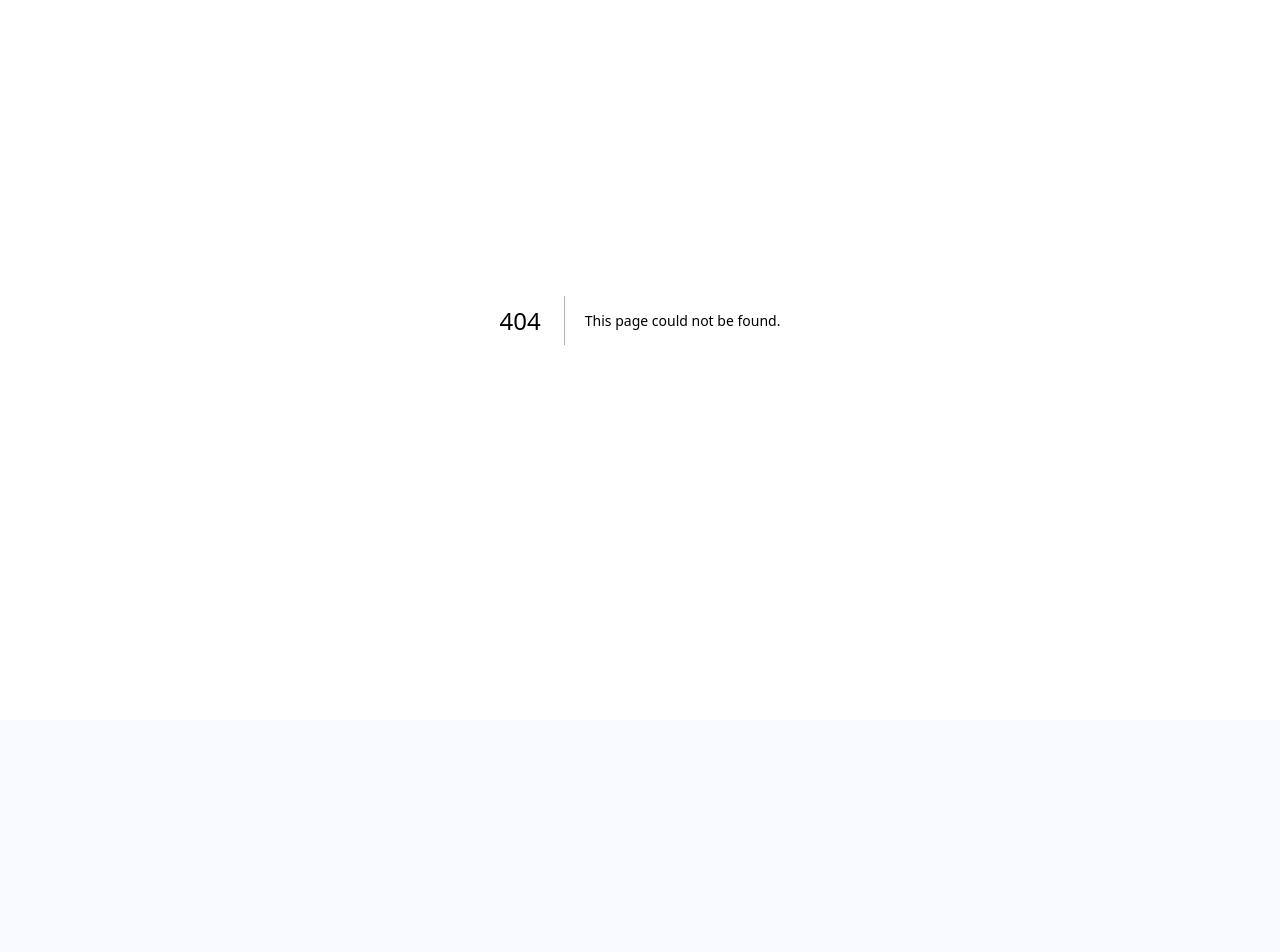
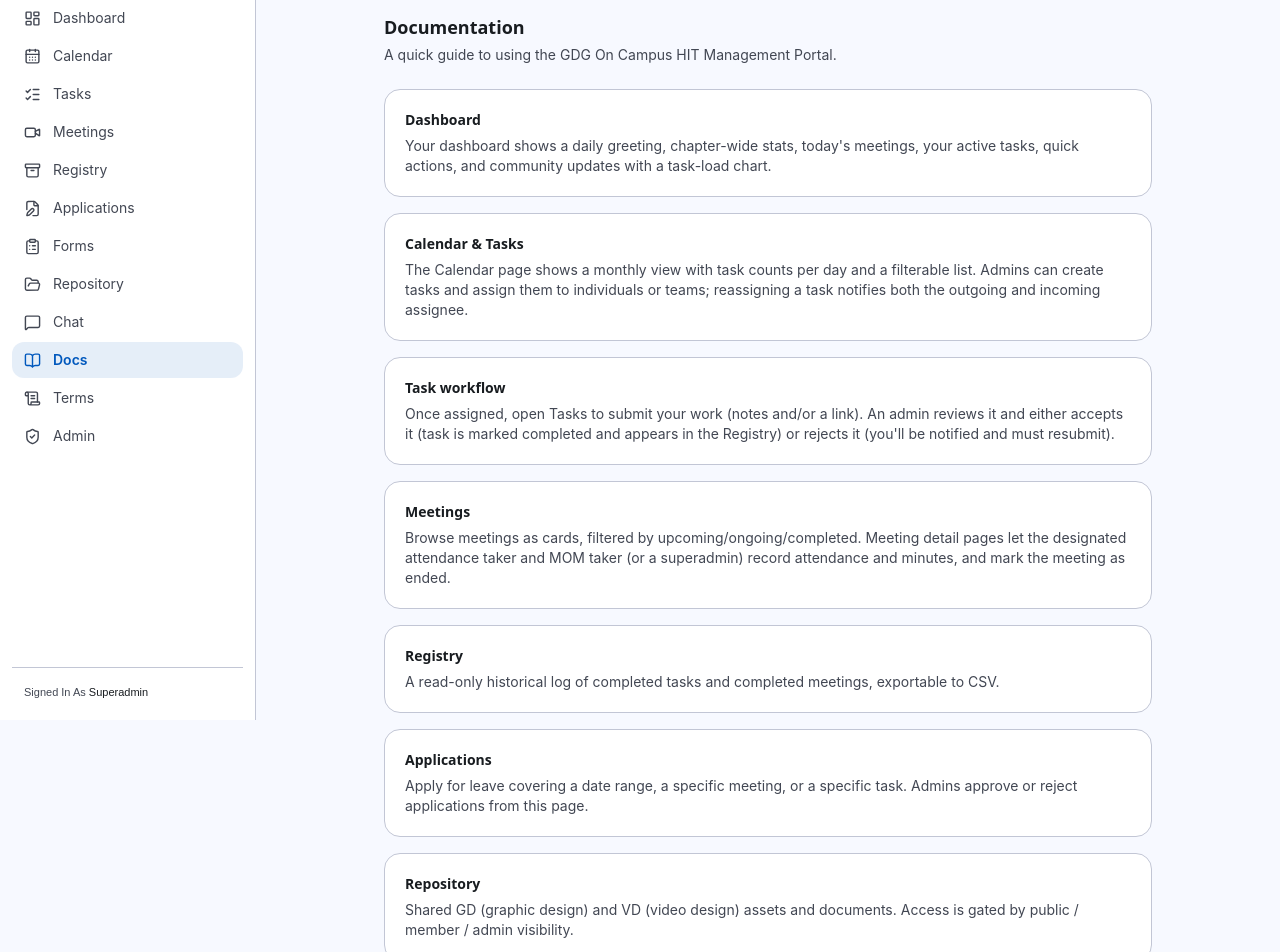
Before and after one commit to Souvik-Dey-2029/management_server_Frontend, a Next.js app in the folder web/: page /docs in a window 1280 px wide. Before the commit this address had no page. Shown: the part 80-1032 px from the top of the page. Before the commit the page ends 800 px from the top, so only its background shows below. Built offline with nearby package versions, Linux system fonts and the light colour scheme.

Commit message:
Add repository and docs pages

```diff
--- /dev/null
+++ b/web/src/app/(app)/docs/page.tsx
@@ -0,0 +1,63 @@
+const SECTIONS = [
+  {
+    title: "Dashboard",
+    body: "Your dashboard shows a daily greeting, chapter-wide stats, today's meetings, your active tasks, quick actions, and community updates with a task-load chart.",
+  },
+  {
+    title: "Calendar & Tasks",
+    body: "The Calendar page shows a monthly view with task counts per day and a filterable list. Admins can create tasks and assign them to individuals or teams; reassigning a task notifies both the outgoing and incoming assignee.",
+  },
+  {
+    title: "Task workflow",
+    body: "Once assigned, open Tasks to submit your work (notes and/or a link). An admin reviews it and either accepts it (task is marked completed and appears in the Registry) or rejects it (you'll be notified and must resubmit).",
+  },
+  {
+    title: "Meetings",
+    body: "Browse meetings as cards, filtered by upcoming/ongoing/completed. Meeting detail pages let the designated attendance taker and MOM taker (or a superadmin) record attendance and minutes, and mark the meeting as ended.",
+  },
+  {
+    title: "Registry",
+    body: "A read-only historical log of completed tasks and completed meetings, exportable to CSV.",
+  },
+  {
+    title: "Applications",
+    body: "Apply for leave covering a date range, a specific meeting, or a specific task. Admins approve or reject applications from this page.",
+  },
+  {
+    title: "Repository",
+    body: "Shared GD (graphic design) and VD (video design) assets and documents. Access is gated by public / member / admin visibility.",
+  },
+  {
+    title: "Forms",
+    body: "Active forms accept one submission per person until their deadline. Expired forms and your past submissions remain visible for reference.",
+  },
+  {
+    title: "Chat",
+    body: "Simple channel-based messaging for team communication, refreshed automatically.",
+  },
+  {
+    title: "Admin",
+    body: "Admins can manage member authority/status and review submitted applications from the Admin section. Only superadmins can grant admin or superadmin authority.",
+  },
+];
+
+export default function DocsPage() {
+  return (
+    <div className="max-w-3xl mx-auto space-y-6">
+      <div>
+        <h1 className="text-lg font-semibold">Documentation</h1>
+        <p className="text-sm mt-1" style={{ color: "var(--color-muted)" }}>
+          A quick guide to using the GDG On Campus HIT Management Portal.
+        </p>
+      </div>
+      <div className="space-y-4">
+        {SECTIONS.map((s) => (
+          <div key={s.title} className="card p-5">
+            <h2 className="text-sm font-semibold mb-1.5">{s.title}</h2>
+            <p className="text-sm" style={{ color: "var(--color-muted)" }}>{s.body}</p>
+          </div>
+        ))}
+      </div>
+    </div>
+  );
+}
--- /dev/null
+++ b/web/src/app/(app)/repository/page.tsx
@@ -0,0 +1,126 @@
+"use client";
+
+import { useState } from "react";
+import { atLeast, useAuth } from "@/components/AuthProvider";
+import Modal from "@/components/Modal";
+import { Badge, EmptyState } from "@/components/ui";
+import { Plus, FileText, Download, Lock } from "lucide-react";
+
+interface Asset {
+  id: string; title: string; description: string | null; category: string;
+  access_level: string; external_url: string | null; mime_type: string | null;
+}
+
+export default function RepositoryPage() {
+  const { user } = useAuth();
+  const data = { assets: [] };
+  const mutate = () => {};
+  const [showAdd, setShowAdd] = useState(false);
+
+  return (
+    <div className="max-w-5xl mx-auto space-y-4">
+      <div className="flex items-center justify-between">
+        <h1 className="text-lg font-semibold">Repository</h1>
+        {atLeast(user?.authority, "member") && (
+          <button onClick={() => setShowAdd(true)} className="flex items-center gap-1.5 rounded-lg px-3 py-2 text-sm font-medium text-white" style={{ background: "var(--color-blue)" }}>
+            <Plus size={15} /> Add asset
+          </button>
+        )}
+      </div>
+
+      <div className="grid md:grid-cols-2 lg:grid-cols-3 gap-4">
+        {data?.assets.map((a: Asset) => (
+          <div key={a.id} className="card p-4">
+            <div className="flex items-start justify-between">
+              <FileText size={18} style={{ color: "var(--color-blue)" }} />
+              <Badge tone={a.category === "gd" ? "blue" : a.category === "vd" ? "green" : "neutral"}>{a.category.toUpperCase()}</Badge>
+            </div>
+            <p className="text-sm font-medium mt-2">{a.title}</p>
+            {a.description && <p className="text-xs mt-1" style={{ color: "var(--color-muted)" }}>{a.description}</p>}
+            <div className="flex items-center justify-between mt-3">
+              <span className="flex items-center gap-1 text-[11px]" style={{ color: "var(--color-muted)" }}>
+                <Lock size={11} /> {a.access_level}
+              </span>
+              <a href="#" onClick={(e) => { e.preventDefault(); console.log("Backend integration pending"); }} className="flex items-center gap-1 text-xs font-medium" style={{ color: "var(--color-blue)" }}>
+                <Download size={13} /> Open
+              </a>
+            </div>
+          </div>
+        ))}
+      </div>
+      {(data?.assets.length ?? 0) === 0 && <EmptyState title="Repository is empty" body="Essential GD/VD assets and documents will appear here." />}
+
+      {showAdd && <AddAssetModal onClose={() => setShowAdd(false)} onDone={() => { setShowAdd(false); mutate(); }} />}
+    </div>
+  );
+}
+
+function AddAssetModal({ onClose, onDone }: { onClose: () => void; onDone: () => void }) {
+  const [title, setTitle] = useState("");
+  const [description, setDescription] = useState("");
+  const [category, setCategory] = useState<"gd" | "vd" | "general" | "document">("general");
+  const [accessLevel, setAccessLevel] = useState<"public" | "member" | "admin">("member");
+  const [externalUrl, setExternalUrl] = useState("");
+  const [error, setError] = useState<string | null>(null);
+  const [busy, setBusy] = useState(false);
+
+  async function submit(e: React.FormEvent) {
+    e.preventDefault();
+    setBusy(true);
+    setError(null);
+    try {
+      // TODO: Connect Backend API
+      console.log("Backend integration pending", { title, description, category, accessLevel, externalUrl });
+      onDone();
+    } catch (err) {
+      setError(err instanceof Error ? err.message : "Failed to add asset");
+    } finally {
+      setBusy(false);
+    }
+  }
+
+  return (
+    <Modal title="Add repository asset" onClose={onClose}>
+      <form onSubmit={submit} className="space-y-3">
+        {error && <p className="text-sm rounded-lg px-3 py-2" style={{ background: "#fdecea", color: "var(--color-red)" }}>{error}</p>}
+        <div>
+          <label className="text-xs font-medium block mb-1">Title</label>
+          <input required value={title} onChange={(e) => setTitle(e.target.value)} className="w-full rounded-lg border px-3 py-2 text-sm" style={{ borderColor: "var(--color-line)" }} />
+        </div>
+        <div>
+          <label className="text-xs font-medium block mb-1">Description</label>
+          <textarea value={description} onChange={(e) => setDescription(e.target.value)} rows={2} className="w-full rounded-lg border px-3 py-2 text-sm" style={{ borderColor: "var(--color-line)" }} />
+        </div>
+        <div className="grid grid-cols-1 sm:grid-cols-2 gap-3">
+          <div>
+            <label className="text-xs font-medium block mb-1">Category</label>
+            <select value={category} onChange={(e) => setCategory(e.target.value as typeof category)} className="w-full rounded-lg border px-3 py-2 text-sm" style={{ borderColor: "var(--color-line)" }}>
+              <option value="gd">GD (Graphic Design)</option>
+              <option value="vd">VD (Video Design)</option>
+              <option value="document">Document</option>
+              <option value="general">General</option>
+            </select>
+          </div>
+          <div>
+            <label className="text-xs font-medium block mb-1">Access level</label>
+            <select value={accessLevel} onChange={(e) => setAccessLevel(e.target.value as typeof accessLevel)} className="w-full rounded-lg border px-3 py-2 text-sm" style={{ borderColor: "var(--color-line)" }}>
+              <option value="public">Public</option>
+              <option value="member">Member</option>
+              <option value="admin">Admin</option>
+            </select>
+          </div>
+        </div>
+        <div>
+          <label className="text-xs font-medium block mb-1">External URL (YouTube, Drive, etc.)</label>
+          <input type="url" required value={externalUrl} onChange={(e) => setExternalUrl(e.target.value)} placeholder="https://" className="w-full rounded-lg border px-3 py-2 text-sm" style={{ borderColor: "var(--color-line)" }} />
+          <p className="text-[11px] mt-1" style={{ color: "var(--color-muted)" }}>
+            Direct file upload is supported by the API for small files (see docs) — this form uses external links to keep large media out of the database, per the storage architecture.
+          </p>
+        </div>
+        <button type="submit" disabled={busy} className="w-full rounded-lg py-2 text-sm font-medium text-white disabled:opacity-60" style={{ background: "var(--color-blue)" }}>
+          {busy ? "Adding…" : "Add asset"}
+        </button>
+      </form>
+    </Modal>
+  );
+}
```
